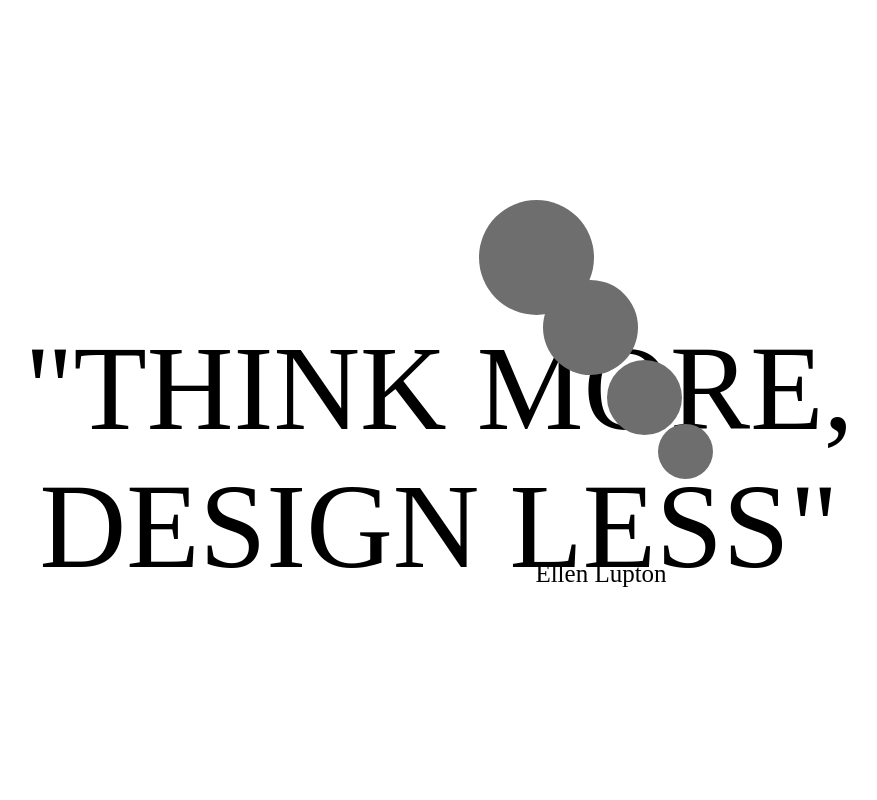
After one commit to hezounay/portfolio, a Symfony app: template templates/home/index.html.twig in a window 1280 px wide. The commit adds this page. Shown: the whole page, without its empty margins (161-1038 px from the left). Run offline with Twig, Linux system fonts and the light colour scheme; the template is opened without the code that fills it, so the values that code supplies are empty; some libraries are stand-ins or nearby versions.

Commit message:
'hometest'

```diff
--- /dev/null
+++ b/public/css/style.css
@@ -0,0 +1,157 @@
+@font-face {
+
+}
+
+* {
+    padding:0;
+    margin:0;
+
+}
+html,body {
+    height:100%;
+    overflow: hidden;
+}
+.home {
+    height:100%;
+    position: absolute;
+    width:100%;
+    overflow: hidden;
+}
+
+
+#cercle1 {
+position: absolute;
+height:115px;
+width:115px;
+border-radius:50%;
+left:50%;
+
+top:25%;
+transition:.5s;
+background: rgb(110, 110, 110);
+}
+#textc1 {
+
+    font-size: 30px;
+    cursor:pointer;
+    left:50%;
+    top:50%;
+    opacity:0;
+    transition:.8s;
+    transform: translate(-50%,-50%);
+    position: absolute;
+
+}
+#textc2 {
+
+    font-size: 30px;
+    cursor:pointer;
+    left:50%;
+    top:50%;
+    opacity:0;
+    transition:.8s;
+    transform: translate(-50%,-50%);
+    position: absolute;
+
+}
+#textc3 {
+
+    font-size: 30px;
+    cursor:pointer;
+    left:50%;
+    top:50%;
+    opacity:0;
+    transition:.8s;
+    transform: translate(-50%,-50%);
+    position: absolute;
+
+}
+#textc4 {
+
+    font-size: 30px;
+    cursor:pointer;
+    left:50%;
+    top:50%;
+    opacity:0;
+    transition:.8s;
+    transform: translate(-50%,-50%);
+    position: absolute;
+
+}
+#cercle1:hover #textc1 {
+    left: 150%;
+    opacity:1;
+}
+#cercle1:hover {
+    background: #EBFF00;
+}
+
+#cercle2:hover {
+    background: rgb(17, 0, 255);
+}
+#cercle2:hover #textc2 {
+    left: 170%;
+    opacity:1;
+}
+#cercle3:hover {
+    background: #14FF00;
+}
+#cercle3:hover #textc3 {
+    left: 180%;
+    opacity:1;
+}
+#cercle4:hover {
+    background: rgb(251, 0, 255);
+}
+#cercle4:hover #textc4 {
+    left: 200%;
+    opacity:1;
+}
+#cercle2 {
+    position: absolute;
+height:95px;
+width:95px;
+border-radius:50%;
+left:55%;
+transition:.5s;
+top:35%;
+background: rgb(110, 110, 110);
+}
+#cercle3 {
+    position: absolute;
+height:75px;
+width:75px;
+transition:.5s;
+border-radius:50%;
+left:60%;
+top:45%;
+background: rgb(110, 110, 110);
+}
+#cercle4 {
+    position: absolute;
+height:55px;
+width:55px;
+transition:.5s;
+border-radius:50%;
+left: 64%;
+top:53%;
+background: rgb(110, 110, 110);
+}
+#textslide1 {
+width:1200px;
+height:100%;
+font-size:120px;
+position: absolute;
+top:40%;
+text-align:center;
+
+}
+#nomslide1 {
+    top:70%;
+    width:500px;
+    float:right;
+left:40%;
+    font-size:25px;
+    position: absolute;
+    text-align:center;
+}
--- a/templates/base.html.twig
+++ b/templates/base.html.twig
@@ -3,10 +3,16 @@
     <head>
         <meta charset="UTF-8">
         <title>{% block title %}Welcome!{% endblock %}</title>
+        <link rel="stylesheet" href="/css/style.css">
+        <link href="https://unpkg.com/aos@2.3.1/dist/aos.css" rel="stylesheet">
+        <script src="https://unpkg.com/aos@2.3.1/dist/aos.js"></script>
         {% block stylesheets %}{% endblock %}
     </head>
     <body>
         {% block body %}{% endblock %}
-        {% block javascripts %}{% endblock %}
+        {% block javascripts %}
+        <script>
+  AOS.init();
+</script>{% endblock %}
     </body>
 </html>
--- /dev/null
+++ b/templates/home/index.html.twig
@@ -0,0 +1,18 @@
+{% extends 'base.html.twig' %}
+
+{% block title %}Hello HomeController!{% endblock %}
+
+{% block body %}
+<div class="home" data-aos="fade-up" data-aos-duration="3000">
+
+
+<span id="textslide1">"THINK MORE, DESIGN LESS"</span>
+<span id="nomslide1">Ellen Lupton</span>
+<div id="cercle1"><span id="textc1">About</span></div>
+<div id="cercle2"><span id="textc2">Projects</span></div>
+<div id="cercle3"><span id="textc3">Hopes</span></div>
+<div id="cercle4"><span id="textc4">Contact</span></div>
+
+</div>
+
+{% endblock %}
```
Also changed, not shown: src/Controller/HomeController.php (added, +19 -0 lines).
